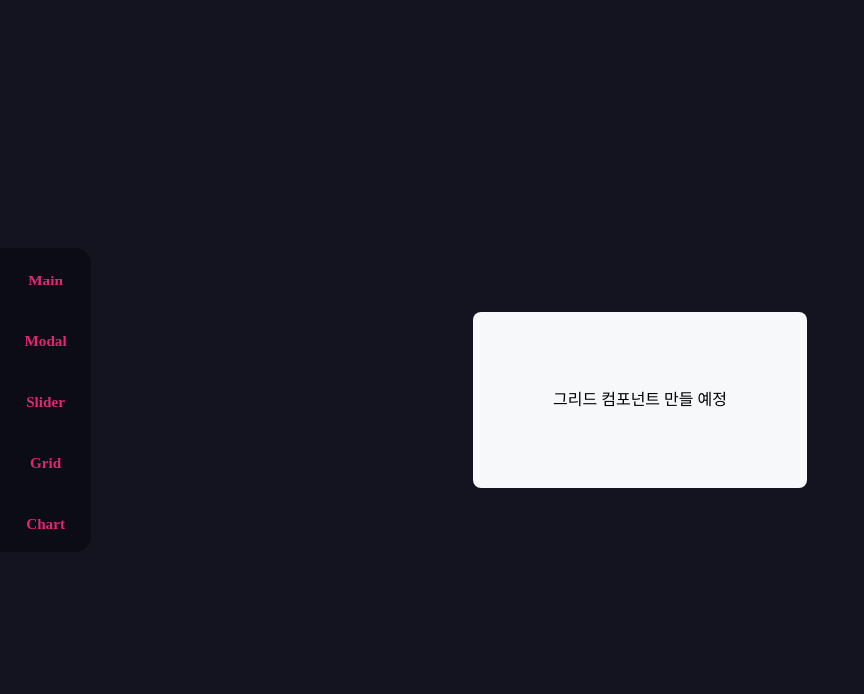
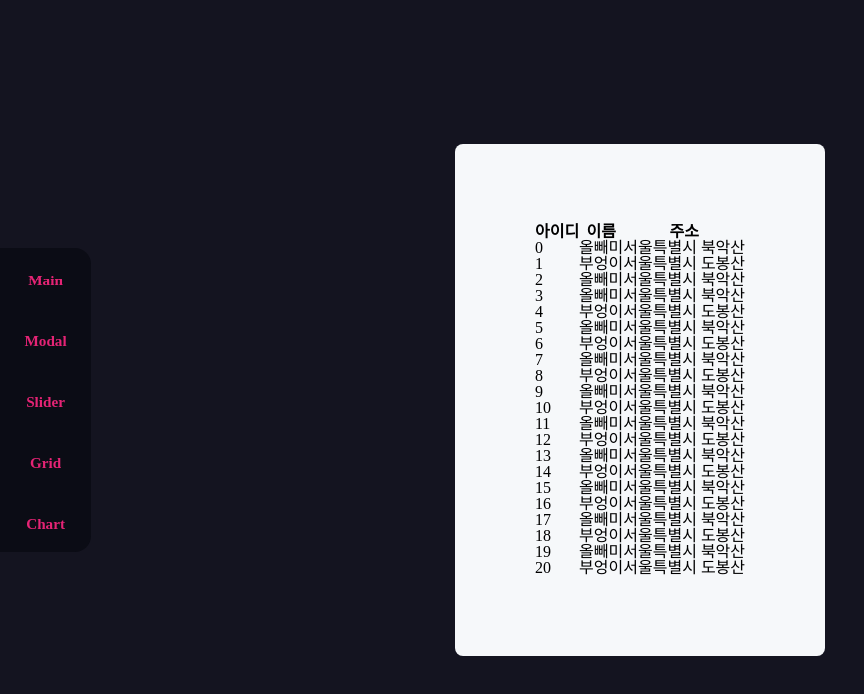
Before and after one commit to kbc1235/uicomponent, a React (Create React App) app: page / in a window 1280 px wide. Both pictures are taken after a click on the button 45 px from the left and 460 px from the top of the page. Shown: the top 694 px of the page, without its empty margins (0-864 px from the left). Built offline with nearby package versions, Linux system fonts and the light colour scheme; a web font is replaced by a local one.

Commit message:
GRID 만드는중

```diff
--- a/src/App.jsx
+++ b/src/App.jsx
@@ -3,6 +3,7 @@ import Content from "./components/Content";
 import Nav from "./components/Nav";
 import Main from './components/Main';
 import Modal from './components/Modal';
+import Grid from './components/Grid';
 
 
 
@@ -12,7 +13,7 @@ const App = () =>{
         default:<Main />,
         modal:<Modal />,
         slider:<div>슬라이드 컴포넌트 만들 예정</div> ,
-        grid:<div>그리드 컴포넌트 만들 예정</div> ,
+        grid:<Grid />,
         chart:<div>D3 활용 컴포넌트 만들 예정</div> ,
     }
     const handleSubmit = e => {
--- /dev/null
+++ b/src/components/Grid.jsx
@@ -0,0 +1,11 @@
+import Gridwrap from "./Gridwrap"
+
+const Grid = () =>{
+  return(
+    <div>
+      <Gridwrap />
+    </div>
+  )
+}
+
+export default Grid
--- /dev/null
+++ b/src/components/GridData.js
@@ -0,0 +1,109 @@
+export const GRID_DATA = [
+  {
+    id: 0,
+    name: "올빼미",
+    address: "서울특별시 북악산",
+  },
+  {
+    id: 1,
+    name: "부엉이",
+    address: "서울특별시 도봉산",
+  },
+  {
+    id: 2,
+    name: "올빼미",
+    address: "서울특별시 북악산",
+  },
+  {
+    id: 3,
+    name: "올빼미",
+    address: "서울특별시 북악산",
+  },
+  {
+    id: 4,
+    name: "부엉이",
+    address: "서울특별시 도봉산",
+  },
+  {
+    id: 5,
+    name: "올빼미",
+    address: "서울특별시 북악산",
+  },
+  {
+    id: 6,
+    name: "부엉이",
+    address: "서울특별시 도봉산",
+  },
+  {
+    id: 7,
+    name: "올빼미",
+    address: "서울특별시 북악산",
+  },
+  {
+    id: 8,
+    name: "부엉이",
+    address: "서울특별시 도봉산",
+  },
+  {
+    id: 9,
+    name: "올빼미",
+    address: "서울특별시 북악산",
+  },
+  {
+    id: 10,
+    name: "부엉이",
+    address: "서울특별시 도봉산",
+  },
+  {
+    id: 11,
+    name: "올빼미",
+    address: "서울특별시 북악산",
+  },
+  {
+    id: 12,
+    name: "부엉이",
+    address: "서울특별시 도봉산",
+  },
+  {
+    id: 13,
+    name: "올빼미",
+    address: "서울특별시 북악산",
+  },
+  {
+    id: 14,
+    name: "부엉이",
+    address: "서울특별시 도봉산",
+  },
+  {
+    id: 15,
+    name: "올빼미",
+    address: "서울특별시 북악산",
+  },
+  {
+    id: 16,
+    name: "부엉이",
+    address: "서울특별시 도봉산",
+  },
+  {
+    id: 17,
+    name: "올빼미",
+    address: "서울특별시 북악산",
+  },
+  {
+    id: 18,
+    name: "부엉이",
+    address: "서울특별시 도봉산",
+  },
+  {
+    id: 19,
+    name: "올빼미",
+    address: "서울특별시 북악산",
+  },
+  {
+    id: 20,
+    name: "부엉이",
+    address: "서울특별시 도봉산",
+  },
+
+
+];
--- /dev/null
+++ b/src/components/GridItem.jsx
@@ -0,0 +1,11 @@
+const GridItem = ({id, name, address}) => {
+  return(
+    <tr>
+      <td>{id}</td>
+      <td>{name}</td>
+      <td>{address}</td>
+    </tr>
+  )
+}
+
+export default GridItem;
--- /dev/null
+++ b/src/components/Gridwrap.jsx
@@ -0,0 +1,37 @@
+/* eslint-disable array-callback-return */
+import GridItem from './GridItem';
+import { GRID_DATA } from './GridData';
+
+const Gridwrap = () => {
+  const col01 = {
+    maxWidth: 50,
+  }
+  const col02 = {
+    maxWidth: 80,
+  }
+  const col03 = {
+    maxWidth: 120,
+  }
+  return(
+    <table>
+      <colgroup>
+        <col style={col01}/>
+        <col style={col02}/>
+        <col style={col03}/>
+      </colgroup>
+      <thead>
+        <tr>
+          <th>아이디</th>
+          <th>이름</th>
+          <th>주소</th>
+        </tr>
+      </thead>
+      <tbody>
+        {GRID_DATA.map( (data) =>{
+          return <GridItem id={data.id} name={data.name} address={data.address} key={data.id}/>
+        })}
+      </tbody>
+    </table>
+  )
+}
+export default Gridwrap
```
Also changed, not shown: src/components/Test.jsx (deleted, +0 -9 lines), src/components/MainData.js (renamed from src/components/MainData.jsx).
